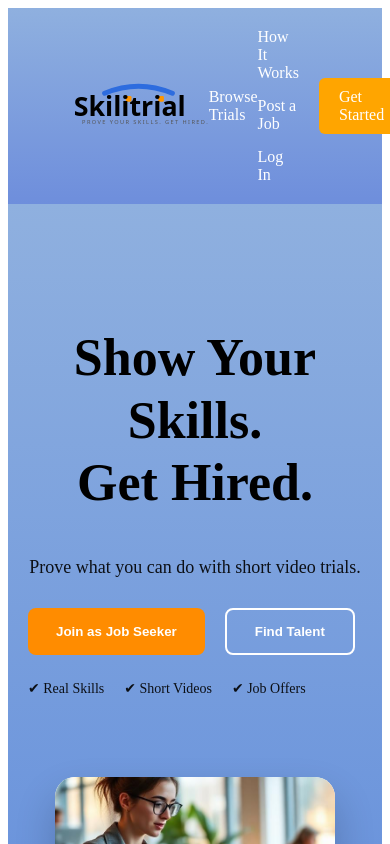
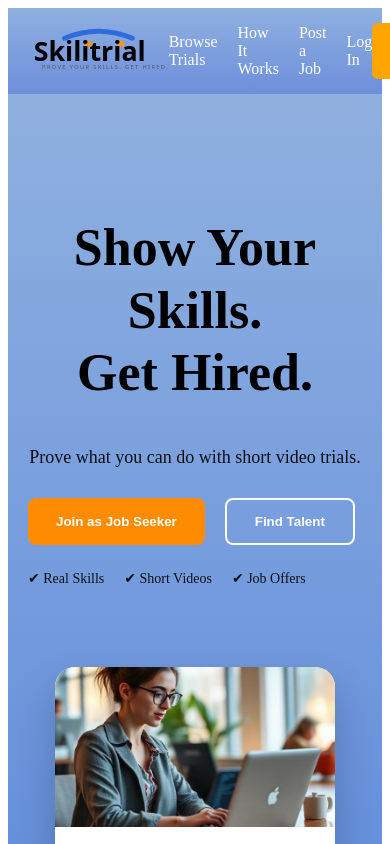
Before and after one commit to sahilbagal2004/Skilitrial, a React app in the folder skilitrial/frontend/: page / in a window 390 px wide. Shown: the top 844 px of the page. Built offline with nearby package versions, Linux system fonts and the light colour scheme; the HTML template or start-up script is replaced by a standard one.

Commit message:
Navbar alignment fixed

```diff
--- a/skilitrial/frontend/src/components/Navbar.css
+++ b/skilitrial/frontend/src/components/Navbar.css
@@ -7,35 +7,56 @@
   color: white;
 }
 
+/* Logo */
+.logo img {
+  height: 45px;
+}
+
+.logo {
+  text-decoration: none;
+}
+
+/* Center Navigation Links */
+.nav-links {
+  display: flex;
+  align-items: center;
+  gap: 35px;   /* 🔥 FIXES SPACING PROPERLY */
+}
+
 .nav-links a {
-  margin-right: 20px;
   text-decoration: none;
   color: white;
+  font-weight: 500;
+  font-size: 16px;
+  transition: 0.3s ease;
 }
 
+.nav-links a:hover {
+  opacity: 0.8;
+}
+
+/* Get Started Button */
 .btn-start {
   background: orange;
   padding: 10px 20px;
   border-radius: 6px;
   text-decoration: none;
   color: white;
-}
-.logo img {
-  height: 45px;
-}
-.nav-link {
-  text-decoration: none;
-  color: white;
-  font-weight: 500;
+  font-weight: 600;
+  transition: 0.3s ease;
 }
 
+.btn-start:hover {
+  transform: translateY(-2px);
+}
+
+/* Responsive */
 @media (max-width: 768px) {
+  .navbar {
+    padding: 15px 20px;
+  }
+
   .nav-links {
-    display: flex;
-    flex-direction: column;
-    gap: 15px;
+    gap: 20px;
   }
 }
-.logo {
-  text-decoration: none;
-}
--- a/skilitrial/frontend/src/components/Navbar.jsx
+++ b/skilitrial/frontend/src/components/Navbar.jsx
@@ -6,24 +6,24 @@ function Navbar() {
   return (
     <nav className="navbar">
 
-      {/* LOGO → HOME */}
+      {/* LEFT - LOGO */}
       <Link to="/" className="logo">
         <img src={logo} alt="Skilitrial Logo" />
       </Link>
 
-      <Link to="/browse-trials" className="nav-link">
-        Browse Trials
-      </Link>
-
+      {/* CENTER - ALL LINKS */}
       <div className="nav-links">
+        <Link to="/browse-trials">Browse Trials</Link>
         <Link to="/">How It Works</Link>
         <Link to="/">Post a Job</Link>
         <Link to="/login">Log In</Link>
       </div>
 
+      {/* RIGHT - BUTTON */}
       <Link to="/register" className="btn-start">
         Get Started
       </Link>
+
     </nav>
   );
 }
```
